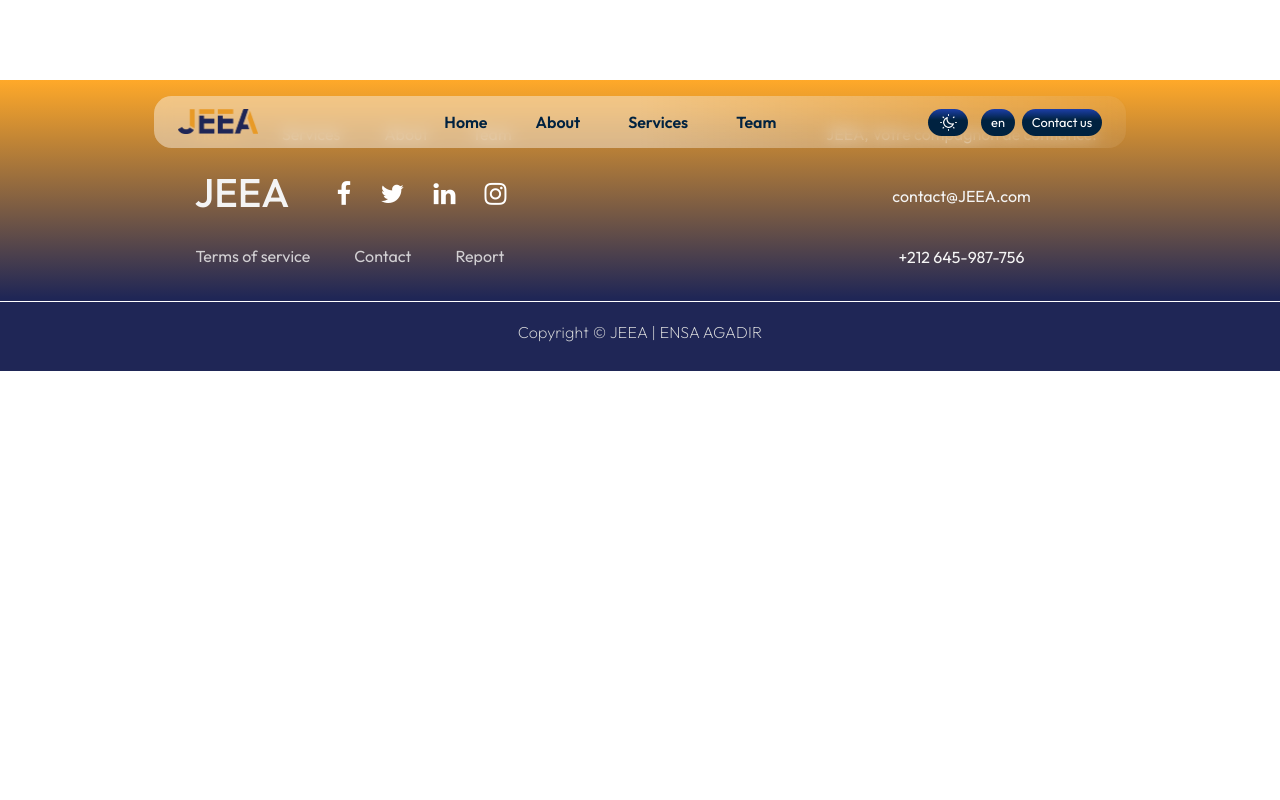
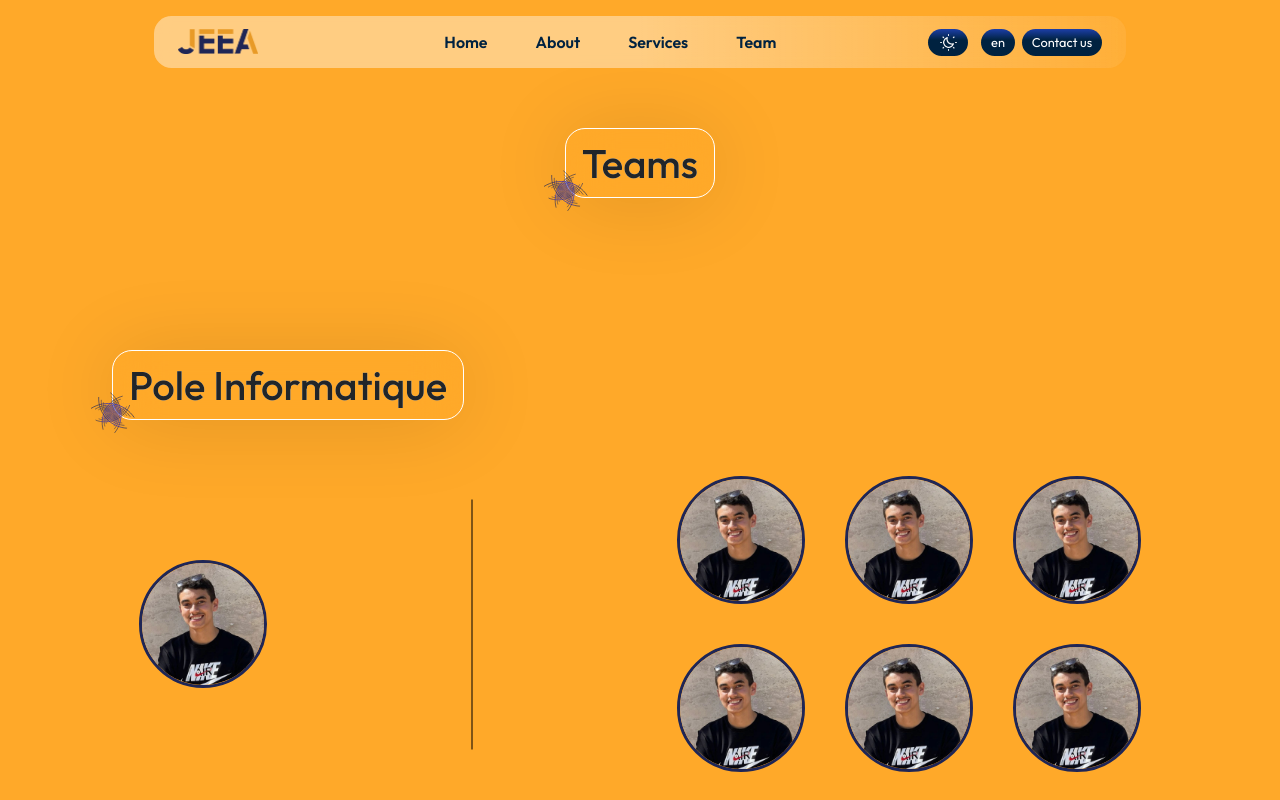
Before and after one commit to hamza-ihind/JEEA_Project, a React (Create React App) app in the folder frontend/: page /Teams in a window 1280 px wide. Shown: the top 800 px of the page. Built offline with nearby package versions, Linux system fonts and the light colour scheme.

Commit message:
major changes

```diff
--- a/frontend/src/App.js
+++ b/frontend/src/App.js
@@ -5,9 +5,10 @@ import Navbar from "./components/navbar/Navbar";
 import Footer from "./components/footer/Footer";
 import Error from "./components/Error/Error";
 
+import HomePage from "./pages/HomePage/HomePage";
 import ServicesPage from "./pages/ServicesPage/ServicesPage";
-import Home from "./pages/Home/Home";
 import ActivitiesPage from "./pages/ActivitiesPage/ActivitiesPage";
+import TeamsPage from "./pages/TeamsPage/TeamsPage";
 
 import "./App.scss";
 
@@ -21,8 +22,9 @@ function App() {
     <div className={isDarkModeActive ? "App dark" : "App light"}>
       <Navbar />
       <Routes>
-        <Route path="/" element={<Home />} />
+        <Route path="/" element={<HomePage />} />
         <Route path="/Services" element={<ServicesPage />} />
+        <Route path="/Teams" element={<TeamsPage />} />
         <Route path="/Activities" element={<ActivitiesPage />} />
         <Route path="/Error" element={<Error />} />
       </Routes>
--- a/frontend/src/components/Hero/Hero.jsx
+++ b/frontend/src/components/Hero/Hero.jsx
@@ -23,7 +23,13 @@ const Hero = () => {
           isDarkModeActive ? "hero__content dark" : "hero__content light"
         }
       >
-        <div className="hero__content-slogan">
+        <div
+          className={
+            isDarkModeActive
+              ? "hero__content-slogan dark"
+              : "hero__content-slogan"
+          }
+        >
           <span className="hero__content-jeea">JEEA</span> <br />
           {t("hero.slogan")}
         </div>
--- a/frontend/src/components/Hero/Hero.scss
+++ b/frontend/src/components/Hero/Hero.scss
@@ -45,6 +45,10 @@
 
       @media only screen and (max-width: 1000px) {
         line-height: 8vh;
+      }
+
+      &.dark {
+        color: var(--primary-color);
       }
     }
 
--- a/frontend/src/components/navbar/Navbar.jsx
+++ b/frontend/src/components/navbar/Navbar.jsx
@@ -44,22 +44,24 @@ const Navbar = () => {
 
         <div className="navbar__element" ref={navRef}>
           <ul className="navbar__links">
-            <Link to="localhost:3000/#home">
+            <Link to="/">
               <li>
-                <a href="home">{t("labels.Home")}</a>
+                <a href="/">{t("labels.Home")}</a>
               </li>
             </Link>
-            <Link to="localhost:3000/#about">
+            <Link to="/">
               <li>
-                <a href="about">{t("labels.About")}</a>
+                <a href="/">{t("labels.About")}</a>
               </li>
             </Link>
             <li>
-              <a href="#">{t("labels.Services")}</a>
+              <a href="/">{t("labels.Services")}</a>
             </li>
-            <li>
-              <a href="#">{t("labels.Team")}</a>
-            </li>
+            <Link to="/Teams">
+              <li>
+                <a href="/">{t("labels.Team")}</a>
+              </li>
+            </Link>
           </ul>
 
           <ul className="navbar__features">
--- a/frontend/src/pages/ServicesPage/ServicesPage.jsx
+++ b/frontend/src/pages/ServicesPage/ServicesPage.jsx
@@ -1,9 +1,7 @@
 import React, { useContext } from "react";
-import LOGO from "../../assets/JEEA_logo.png";
 import "./ServicesPage.scss";
 //assets
 import star from "../../assets/star.svg";
-import card from "../../assets/card.png";
 import { AiFillCheckCircle } from "react-icons/ai";
 
 import { ThemeModeContext } from "../../contexts/ThemeModeContext";
--- a/frontend/src/pages/TeamsPage/TeamsPage.jsx
+++ b/frontend/src/pages/TeamsPage/TeamsPage.jsx
@@ -1,9 +1,138 @@
-import React from "react";
+import React, { useContext } from "react";
+import "./TeamsPage.scss";
+//assets
+import star from "../../assets/star.svg";
+import test from "../../assets/test.jpg";
 
-import "./TeamsPage.scss";
+import { AiFillCheckCircle } from "react-icons/ai";
+
+import { ThemeModeContext } from "../../contexts/ThemeModeContext";
+
+const temp = [
+  {
+    name: "hamza",
+    photo: "../../assets/cjem.png",
+  },
+  {
+    name: "hamza",
+    photo: "../../assets/cjem.png",
+  },
+  {
+    name: "hamza",
+    photo: "../../assets/cjem.png",
+  },
+  {
+    name: "hamza",
+    photo: "../../assets/cjem.png",
+  },
+  {
+    name: "hamza",
+    photo: "../../assets/cjem.png",
+  },
+  {
+    name: "hamza",
+    photo: "../../assets/cjem.png",
+  },
+];
 
 const TeamsPage = () => {
-  return <div>TeamsPage</div>;
+  const { isDarkModeActive } = useContext(ThemeModeContext);
+
+  return (
+    <div id="TeamsPage" className="teams">
+      {/* Services title: Teams */}
+      <div className="Title">
+        <div className="title__container">
+          <h1 className="title">Teams</h1>
+          <img src={star} alt="star" className="starImg" />
+        </div>
+      </div>
+
+      {/* Pole Informatique */}
+      <div className="teams__side">
+        {/* Title */}
+        <div className="Title">
+          <div className="title__container">
+            <h1 className="title">Pole Informatique</h1>
+            <img src={star} alt="star" className="starImg" />
+          </div>
+        </div>
+
+        {/* Container */}
+        <div className="teams__side-container">
+          <div className="teams__side-lead">
+            <img src={test} alt="cjem" />
+          </div>
+          <hr className="hr" />
+          <div className="teams__side-team">
+            {temp.map((element) => {
+              return (
+                <div className="teams__side-lead">
+                  <img src={test} alt="member" />
+                </div>
+              );
+            })}
+          </div>
+        </div>
+      </div>
+
+      {/*Pole Design */}
+      <div className="teams__side">
+        {/* Title */}
+        <div className="Title">
+          <div className="title__container">
+            <h1 className="title">Pole Design</h1>
+            <img src={star} alt="star" className="starImg" />
+          </div>
+        </div>
+
+        {/* Container */}
+        <div className="teams__side-container">
+          <div className="teams__side-lead">
+            <img src={test} alt="cjem" />
+          </div>
+          <hr className="hr" />
+          <div className="teams__side-team">
+            {temp.map((element) => {
+              return (
+                <div className="teams__side-lead">
+                  <img src={test} alt="member" />
+                </div>
+              );
+            })}
+          </div>
+        </div>
+      </div>
+
+      {/* Pole RTC */}
+      <div className="teams__side">
+        {/* Title */}
+        <div className="Title">
+          <div className="title__container">
+            <h1 className="title">Pole RTC</h1>
+            <img src={star} alt="star" className="starImg" />
+          </div>
+        </div>
+
+        {/* Container */}
+        <div className="teams__side-container">
+          <div className="teams__side-lead">
+            <img src={test} alt="cjem" />
+          </div>
+          <hr className="hr" />
+          <div className="teams__side-team">
+            {temp.map((element) => {
+              return (
+                <div className="teams__side-lead">
+                  <img src={test} alt="member" />
+                </div>
+              );
+            })}
+          </div>
+        </div>
+      </div>
+    </div>
+  );
 };
 
 export default TeamsPage;
--- a/frontend/src/pages/TeamsPage/TeamsPage.scss
+++ b/frontend/src/pages/TeamsPage/TeamsPage.scss
@@ -0,0 +1,55 @@
+.teams {
+  display: flex;
+  justify-content: center;
+  align-items: center;
+  flex-direction: column;
+  padding: 7rem 5rem;
+
+  &__side {
+    margin-top: 7rem;
+    display: flex;
+    flex-direction: column;
+    width: 100%;
+    gap: 2rem;
+
+    &-container {
+      display: flex;
+      align-items: center;
+      width: 100%;
+      justify-content: center;
+      gap: 5rem;
+    }
+
+    &-lead {
+      display: flex;
+      align-items: center;
+      justify-content: center;
+      height: 8rem;
+      width: 8rem;
+      border-radius: 100%;
+      border: 3px solid var(--secondary-color);
+      text-align: center;
+      overflow: hidden;
+
+      img {
+        width: 100%;
+        height: 100%;
+        object-fit: cover;
+      }
+    }
+
+    &-team {
+      display: grid;
+      grid-template-columns: repeat(3, 1fr);
+      gap: 2.5rem;
+    }
+  }
+}
+
+.hr {
+  background-color: black;
+  transform: rotate(90deg);
+  margin: 0;
+  padding: 0;
+  width: 250px;
+}
```
Also changed, not shown: frontend/src/assets/test.jpg (added), frontend/src/pages/HomePage/HomePage.jsx (renamed from frontend/src/pages/Home/Home.jsx), frontend/src/pages/HomePage/HomePage.scss (added).
